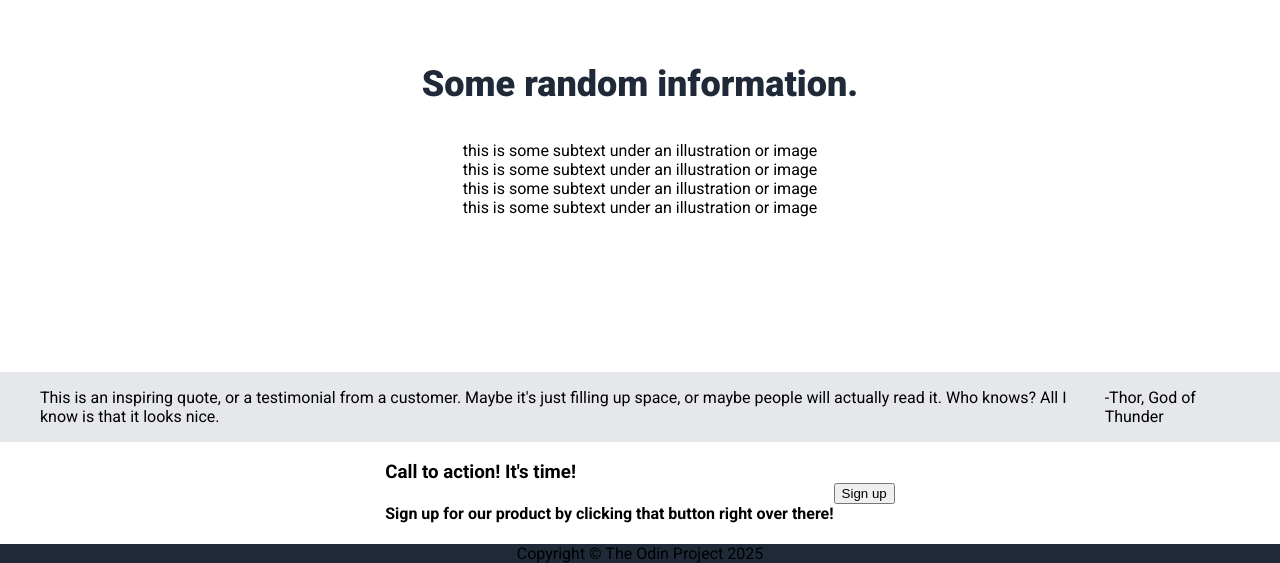
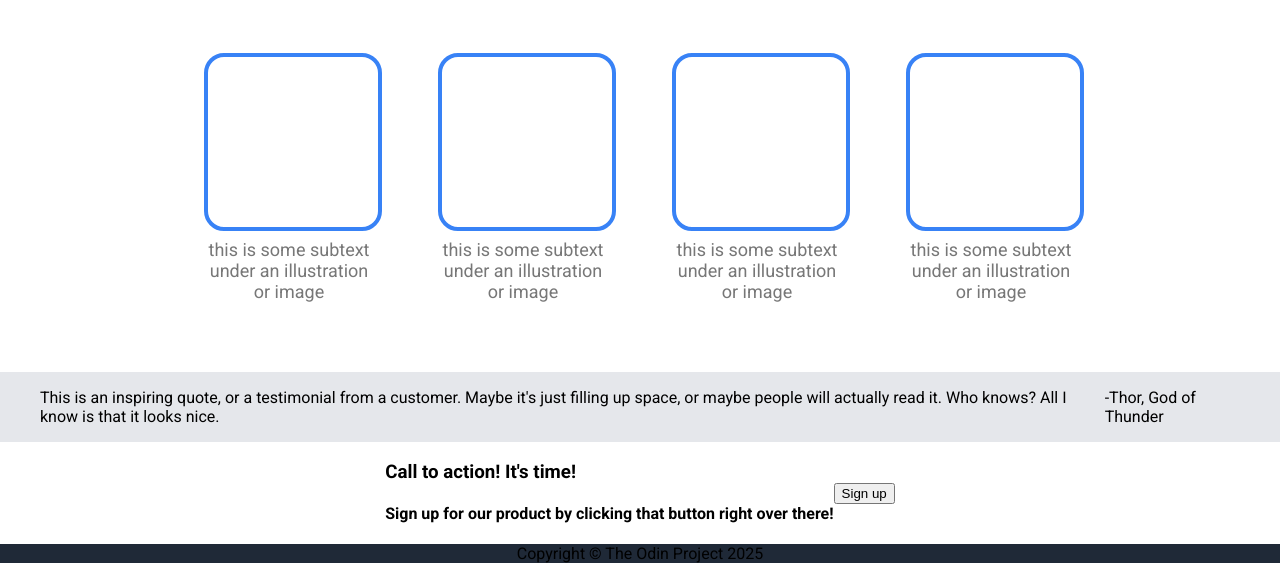
Before and after one commit to doofenshmirtzzz/landing-page, a plain HTML site: page index.html in a window 1280 px wide. Shown: the part 688-1251 px from the top of the page. Drawn offline with Linux system fonts and the light colour scheme.

Commit message:
Finish info section styles

```diff
--- a/style.css
+++ b/style.css
@@ -101,10 +101,37 @@ ul {
 .info {
   height: 500px;
   flex-direction: column;
+  justify-content: space-evenly;
 }
 
 .info-title {
   font-size: 36px;
   color: #1F2937;
   font-weight: 900;
+  margin: 0;
 }
+
+.info-container {
+  display: flex;
+  gap: 64px;
+}
+
+.info-card {
+  display: flex;
+  flex-direction: column;
+  gap: 8px;
+  max-width: 170px;
+}
+
+.card-image {
+  width: 170px;
+  height: 170px;
+  border: 4px solid #3882F6;
+  border-radius: 20px;
+}
+
+.card-subtext {
+  font-size: 18px;
+  color: #777;
+  text-align: center;
+}
```
